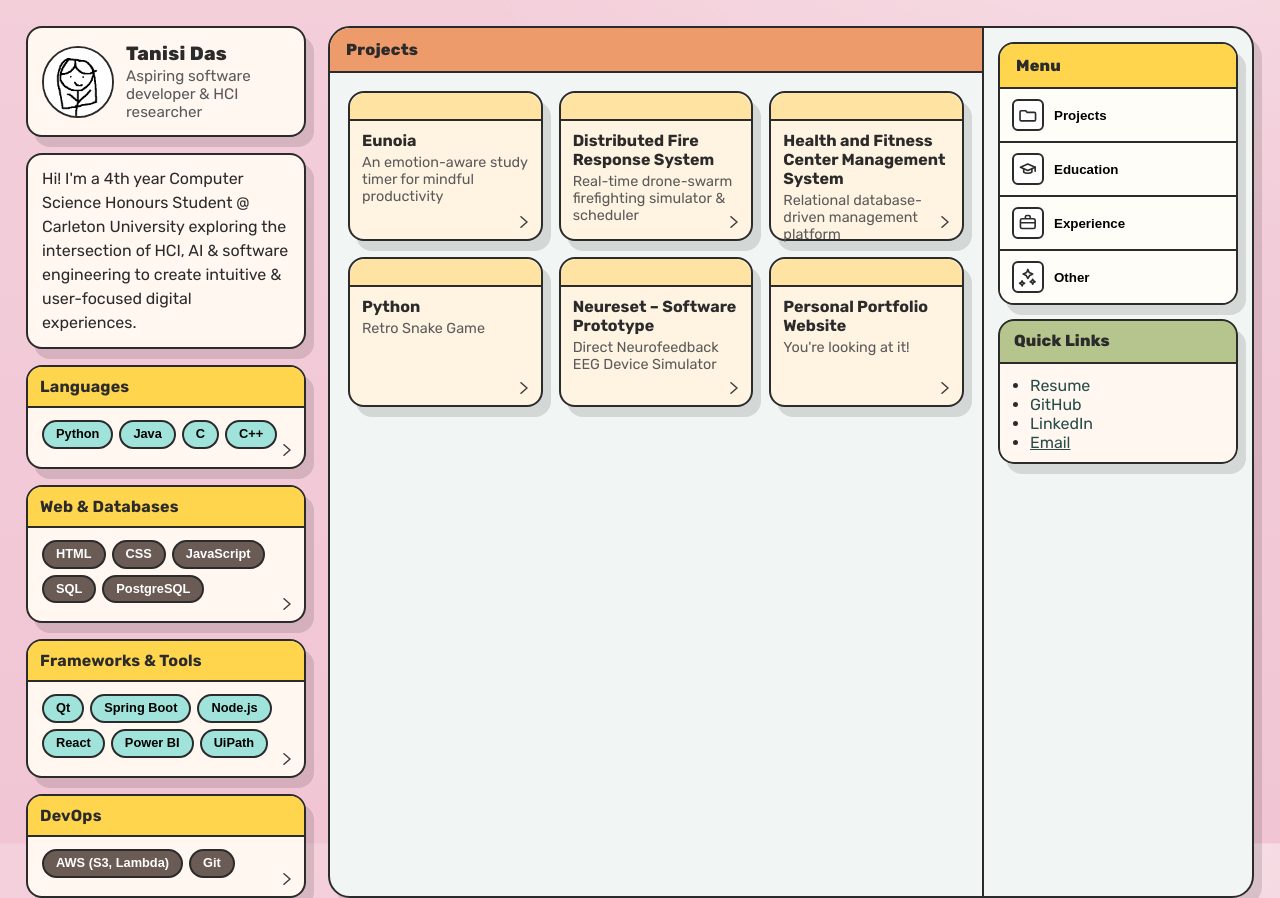
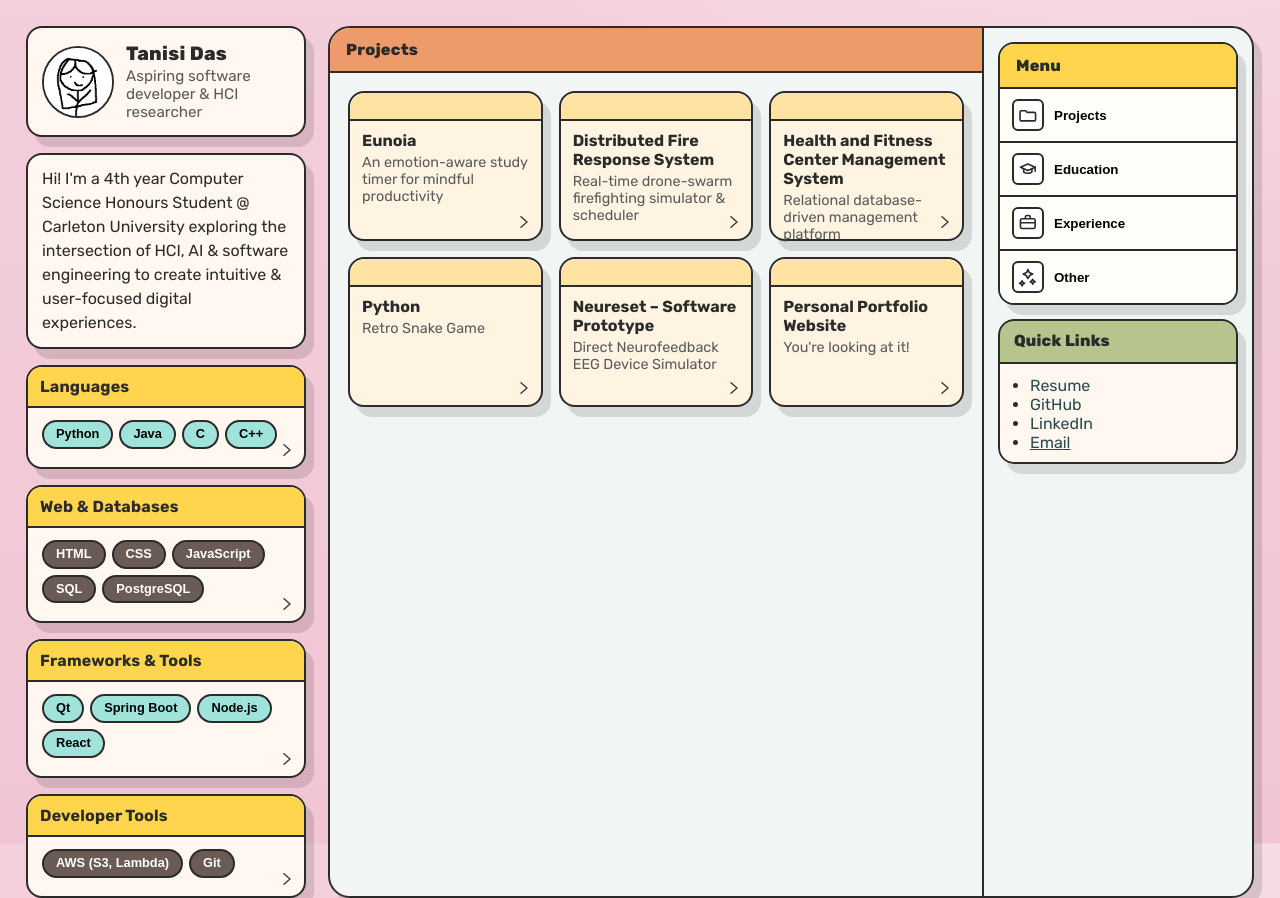
Before and after one commit to rockbjson/my-portfolio, a React (Vite) app: page /#projects in a window 1280 px wide. Built offline with nearby package versions, Linux system fonts and the light colour scheme.

Commit message:
Update App.jsx

```diff
--- a/src/App.jsx
+++ b/src/App.jsx
@@ -440,7 +440,7 @@ export default function App() {
             "Languages",
             "Web & Databases",
             "Frameworks & Tools",
-            "DevOps"
+            "Developer Tools"
           ].map((section) => (
             <div
               key={section}
@@ -471,11 +471,10 @@ export default function App() {
                     <button type="button" className="pill">Spring Boot</button>
                     <button type="button" className="pill">Node.js</button>
                     <button type="button" className="pill">React</button>
-                    <button type="button" className="pill">Power BI</button>
-                    <button type="button" className="pill">UiPath</button>
+
                   </>
                 )}
-                {section === "DevOps" && (
+                {section === "Developer Tools" && (
                   <>
                     <button type="button" className="pill brown">AWS (S3, Lambda)</button>
                     <button type="button" className="pill brown">Git</button>
```
